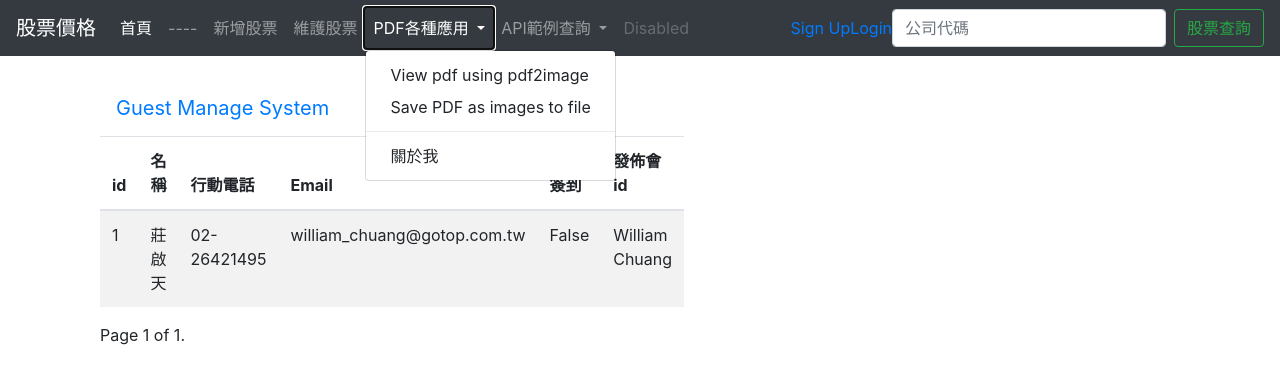
After one commit to wichuang/djangostock, a Django app: page /guest_manage in a window 1280 px wide, after a click on "PDF各種應用". The commit adds this page. Shown: the top 384 px of the page. Run offline with Django 3.2, Linux system fonts and the light colour scheme; a user stored in the database is signed in; data comes from the database, SQL or seed files in the repository; some libraries are stand-ins or nearby versions.

Commit message:
pdf read/save OK!

```diff
--- a/quotes/templates/base.html
+++ b/quotes/templates/base.html
@@ -10,6 +10,7 @@
 
     <title>股票市場 價格分析!</title>
   </head>
+
   <body>
     <nav class="navbar navbar-expand-lg navbar-dark bg-dark">
       <a class="navbar-brand" href="{% url 'home' %}">股票價格</a>
@@ -29,8 +30,16 @@
           </li>
           <a class="nav-link" href="{% url 'modi_stock' %}">維護股票 <span class="sr-only">(current)</span></a>
           </li>
-          <li class="nav-item">
-            <a class="nav-link" href="{% url 'about' %}">關於我</a>
+          <li class="nav-item dropdown">
+            <a class="nav-link dropdown-toggle" href="#" id="navbarDropdown" role="button" data-toggle="dropdown" aria-haspopup="true" aria-expanded="false">
+              PDF各種應用
+            </a>
+            <div class="dropdown-menu" aria-labelledby="navbarDropdown">
+              <a class="dropdown-item" href="{% url 'view_pdf' %}">View pdf using pdf2image</a>
+              <a class="dropdown-item" href="{% url 'save_pdf' %}">Save PDF as images to file</a>
+              <div class="dropdown-divider"></div>
+              <a class="dropdown-item" href="{% url 'about' %}">關於我</a>
+            </div>
           </li>
           <li class="nav-item dropdown">
             <a class="nav-link dropdown-toggle" href="#" id="navbarDropdown" role="button" data-toggle="dropdown" aria-haspopup="true" aria-expanded="false">
@@ -38,6 +47,7 @@
             </a>
             <div class="dropdown-menu" aria-labelledby="navbarDropdown">
               <a class="dropdown-item" href="{% url 'moi' %}">MOI補習班 api</a>
+              <a class="dropdown-item" href="{% url 'moi_quick' %}">MOI補習班 api_quick</a>
               <div class="dropdown-divider"></div>
               <a class="dropdown-item" href="{% url 'youtube' %}">Youtube api</a>
               <a class="dropdown-item" href="{% url 'facebook' %}">Facebook api</a>
@@ -49,6 +59,10 @@
           <li class="nav-item">
             <a class="nav-link disabled" href="#" tabindex="-1" aria-disabled="true">Disabled</a>
           </li>
+        </ul>
+        <ul class="nav navbar-nav navbar-right">
+          <li><a href="#"><span class="glyphicon glyphicon-user"></span> Sign Up</a></li>
+          <li><a href="#"><span class="glyphicon glyphicon-log-in"></span> Login</a></li>
         </ul>
         <form action="{% url 'home' %}" class="form-inline my-2 my-lg-0" method="POST">
             {% csrf_token %}
--- /dev/null
+++ b/quotes/templates/guest_manage.html
@@ -0,0 +1,92 @@
+{% extends "base.html" %}
+{% block content %}
+
+    <!-- 导航栏 -->
+    <nav class="navbar navbar-inverse navbar-fixed-top">
+      <div class="container">
+        <div class="navbar-header">
+          <a class="navbar-brand" href="/guest_manage/">Guest Manage System</a>
+        </div>
+        <div id="navbar" class="collapse navbar-collapse">
+          <ul class="nav navbar-nav">
+            <li><a href="/event_manage/">發佈會</a></li>
+            <li class="active"><a href="#about">來賓</a></li>
+          </ul>
+          <ul class="nav navbar-nav navbar-right">
+           <li><a href="#">{{user}}</a></li>
+           <li><a href="/logout/">退出</a></li>
+         </ul>
+        </div><!--/.nav-collapse -->
+      </div>
+    </nav>
+
+
+    <div class="container theme-showcase" role="main">
+
+      <!--发布会表单-->
+      <div class="page-header">
+        <!-- 搜索功能-->
+        <div id="navbar" class="navbar-collapse collapse">
+          <form class="navbar-form" method="get" action="/search_phone/">
+            <div class="form-group">
+              <input name="phone" type="text" placeholder="手机号" class="form-control">
+            </div>
+            <button type="submit" class="btn btn-success">搜索</button>
+          </form>
+        </div><!--/.navbar-collapse -->
+      </div>
+
+      <!--列表显示 -->
+      <div class="row">
+        <div class="col-md-6">
+          <table class="table table-striped">
+            <thead>
+              <tr>
+                <th>id</th>
+                <th>名稱</th>
+                <th>行動電話</th>
+                <th>Email</th>
+                <th>簽到</th>
+                <th>發佈會id</th>
+              </tr>
+            </thead>
+            <tbody>
+              {% for guest in guests %}
+                <tr>
+                  <td>{{ guest.id }}</td>
+                  <td>{{ guest.realname }}</td>
+                  <td>{{ guest.phone }}</td>
+                  <td>{{ guest.email }}</td>
+                  <td>{{ guest.sign }}</td>
+                  <td>{{ guest.event }}</td>
+                </tr>
+             {% endfor %}
+            </tbody>
+          </table>
+        </div>
+      </div>
+
+      <!-- 列表分页器 -->
+    <div class="pagination">
+      <span class="step-links">
+        {% if guests.has_previous %}
+          {% if phone %}
+            <a href="?phone={{ phone }}&page={{ guests.previous_page_number }}">previous</a>
+          {% else %}
+            <a href="?page={{ guests.previous_page_number }}">previous</a>
+          {% endif %}
+        {% endif %}
+          <span class="current">
+            Page {{ guests.number }} of {{ guests.paginator.num_pages }}.
+          </span>
+        {% if guests.has_next %}
+          {% if phone %}
+            <a href="?phone={{ phone }}&page={{ guests.next_page_number }}">next</a>
+          {% else %}
+            <a href="?page={{ guests.next_page_number }}">next</a>
+          {% endif %}
+        {% endif %}
+      </span>
+    </div>
+
+{% endblock %}
--- a/quotes/templates/modi_stock.html
+++ b/quotes/templates/modi_stock.html
@@ -5,7 +5,7 @@
 
 {% if ticker %}
     {% for item in ticker %}
-        : {{item}} - <a href="{% url 'del_stock' item.id %}" class="btn btn-outline-primary btn-sm">Delete {{ item }}</a><br/><br/>
+        : {{ item|lower }} - <a href="{% url 'del_stock' item.id %}" class="btn btn-outline-primary btn-sm">Delete {{ item }}</a><br/><br/>
     {% endfor %}
 {% else %}
     你沒有任何股票
--- a/quotes/templates/moi_quick.html
+++ b/quotes/templates/moi_quick.html
@@ -12,7 +12,7 @@
             {% for key, value in every_api.items %}
                 <!-- {{key}}: {{value}} -->
                 <!-- first line is field name -->
-                {{ value }};
+                {{ value|linenumbers }};
             {% endfor %}
             <br/>
         {% endfor %}
--- a/quotes/urls.py
+++ b/quotes/urls.py
@@ -1,10 +1,11 @@
 from django.urls import path
-from . import views
+from quotes import views
 
 urlpatterns = [
     path('', views.home, name="home"),
     path('about', views.about, name="about"),
     path('moi', views.moi, name="moi"),
+    path('moi_quick', views.moi_quick, name="moi_quick"),
     path('add_stock', views.add_stock, name="add_stock"),
     path('del_stock/<stock_id>', views.del_stock, name="del_stock"),
     path('modi_stock', views.modi_stock, name="modi_stock"),
@@ -12,4 +13,11 @@ urlpatterns = [
     path('facebook', views.facebook, name="facebook"),
     path('wiki_quick', views.wiki_quick, name="wiki_quick"),
     path('wiki', views.wiki, name="wiki"),
+    path('dj_test', views.dj_test, name="dj_test"),
+    path('login_action', views.login_action, name="login_action"),
+    path('event_manage', views.event_manage, name="event_manage"),
+    path('search_name', views.search_name, name="search_name"),
+    path('guest_manage', views.guest_manage, name="guest_manage"),
+    path('view_pdf', views.view_pdf, name="view_pdf"),
+    path('save_pdf', views.save_pdf, name="save_pdf"),
 ]
--- a/quotes/views.py
+++ b/quotes/views.py
@@ -1,7 +1,74 @@
-from django.shortcuts import render, redirect
+from django.shortcuts import render, redirect, get_object_or_404
 from .models import Stock
 from .forms import StockForm
 from django.contrib import messages
+from django.http import HttpResponse, HttpResponseRedirect
+from .models import Event, Guest
+from django.contrib import auth
+from django.contrib.auth.decorators import login_required
+from django.core.paginator import Paginator, EmptyPage, PageNotAnInteger
+import logging
+import tempfile
+from tkinter import *
+from tkinter import filedialog
+from datetime import datetime
+
+logger = logging.getLogger(__name__)
+
+#發佈會管理(登入後default頁面)
+@login_required
+def event_manage(request):
+    event_list = Event.objects.all()
+    username = request.session.get('username', '')
+    return render(request, "event_manage.html", {"user": username,"events":event_list})
+
+# 發佈會名稱搜尋
+@login_required
+def search_name(request):
+    username = request.session.get('username', '')
+    search_name = request.GET.get("name", "")
+    event_list = Event.objects.filter(name__contains=search_name_bytes)
+    return render(request, "event_manage.html", {"user": username,"events": event_list})
+
+# 嘉宾管理
+@login_required
+def guest_manage(request):
+    guest_list = Guest.objects.all()
+    username = request.session.get('username', '')
+
+    paginator = Paginator(guest_list, 2)
+    page = request.GET.get('page')
+    try:
+        contacts = paginator.page(page)
+    except PageNotAnInteger:
+        # 如果页数不是整型, 取第一页.
+        contacts = paginator.page(1)
+    except EmptyPage:
+        # 如果页数超出查询范围，取最后一页
+        contacts = paginator.page(paginator.num_pages)
+    return render(request, "guest_manage.html", {"user": username, "guests": contacts})
+
+
+# 嘉宾手机号的查询
+@login_required
+def search_phone(request):
+    username = request.session.get('username', '')
+    search_phone = request.GET.get("phone", "")
+    search_name_bytes = search_phone.encode(encoding="utf-8")
+    guest_list = Guest.objects.filter(phone__contains=search_name_bytes)
+
+    paginator = Paginator(guest_list, 10)
+    page = request.GET.get('page')
+    try:
+        contacts = paginator.page(page)
+    except PageNotAnInteger:
+        # If page is not an integer, deliver first page.
+        contacts = paginator.page(1)
+    except EmptyPage:
+        # If page is out of range (e.g. 9999), deliver last page of results.
+        contacts = paginator.page(paginator.num_pages)
+
+    return render(request, "guest_manage.html", {"user": username, "guests": contacts, "phone":search_phone})
 
 # Create your views here.
 def home(request):
@@ -35,6 +102,19 @@ def moi(request):
 
     return render(request, 'moi.html', {'output': output})
 
+def moi_quick(request):
+    import requests
+    import json
+
+    # api_request = requests.get("http://od.moi.gov.tw/od/data/api/EA28418E-8956-4790-BAF4-C2D3988266CC?$format=json")
+    api_request = requests.get("https://bsb.kh.edu.tw/afterschool/opendata/afterschool_json.jsp?city=24")
+
+    try:
+        output = json.loads(api_request.content)
+    except Exception as e:
+        output = "Error ... "
+
+    return render(request, 'moi_quick.html', {'output': output})
 
 def youtube(request):
     import requests
@@ -152,6 +232,85 @@ def wiki_quick(request):
 def about(request):
     return render(request, 'about.html', {})
 
+def view_pdf(request):
+    # Importing required modules
+    from PIL import Image,ImageTk
+    from pdf2image import convert_from_path
+
+    # Grab the filename of the pdf file
+    open_file = filedialog.askopenfilename(
+        initialdir='D:\\My Work\\python\\djangostock\\stocks\\',
+        title = "Open PDF File",
+        filetypes = (
+            ("PDF Files", "*.pdf"),
+            ("All Files", ("*.*"))
+        )
+    )
+
+    # Check to see if there is a file
+    if open_file:
+        # Creating Tk container
+        root = Tk()
+        # Creating the frame for PDF Viewer
+        pdf_frame = Frame(root).pack(fill=BOTH,expand=1)
+        # Adding Scrollbar to the PDF frame
+        scrol_y = Scrollbar(pdf_frame,orient=VERTICAL)
+        # Adding text widget for inserting images
+        pdf = Text(pdf_frame,yscrollcommand=scrol_y.set,bg="grey")
+        # Setting the scrollbar to the right side
+        scrol_y.pack(side=RIGHT,fill=Y)
+        scrol_y.config(command=pdf.yview)
+        # Finally packing the text widget
+        pdf.pack(fill=BOTH,expand=1)
+
+        # Here the PDF is converted to list of images
+        pages = convert_from_path(open_file, poppler_path='D:\\My Work\\python\\djangostock\\venv\\Lib\\site-packages\\pdf2image\\poppler-0.68.0\\bin',size=(800,900))
+        # Empty list for storing images
+        photos = []
+        # Storing the converted images into list
+        for i in range(len(pages)):
+            photos.append(ImageTk.PhotoImage(pages[i]))
+        # Adding all the images to the text widget
+        for photo in photos:
+            pdf.image_create(END,image=photo)
+
+            # For Seperating the pages
+            pdf.insert(END,'\n\n')
+
+        # Ending of mainloop, 讓pdf視窗一直顯示
+        mainloop()
+
+    now=datetime.now() #now變數將傳遞給pdf_image.html顯示現在時間
+    # 下列程式碼錯誤=> Tcl_AsyncDelete: async handler deleted by the wrong thread
+    # return render(request, 'pdf_image.html', locals()) #locals表示傳遞所有local變數
+    # 改為只傳遞now就OK!
+    return render(request, 'pdf_image.html', {"now": now})
+
+def save_pdf(request):
+    # Importing required modules
+    from PIL import Image,ImageTk
+    from pdf2image import convert_from_path
+
+    # Grab the filename of the pdf file
+    open_file = filedialog.askopenfilename(
+        initialdir='D:\\My Work\\python\\djangostock\\stocks\\',
+        title = "Open PDF File",
+        filetypes = (
+            ("PDF Files", "*.pdf"),
+            ("All Files", ("*.*"))
+        )
+    )
+
+    # Check to see if there is a file
+    if open_file:
+        with tempfile.TemporaryDirectory() as path:
+            # 目前報錯 PermissionError: [WinError 32] 程序無法存取檔案，因為檔案正由另一個程序使用
+            images = convert_from_path(open_file, poppler_path='D:\\My Work\\python\\djangostock\\venv\\Lib\\site-packages\\pdf2image\\poppler-0.68.0\\bin', output_folder=path, fmt="jpeg")
+            # 無法至下行指令
+            # print('path', path)
+
+    return render(request, 'pdf_image.html', {})
+
 def add_stock(request):
     import requests
     import json
@@ -186,3 +345,15 @@ def del_stock(request, stock_id):
 def modi_stock(request):
     ticker = Stock.objects.all()
     return render(request, 'modi_stock.html', {'ticker': ticker})
+
+def dj_test(request):
+    return render(request, 'dj_test.html', {})
+
+def login_action(request):
+    if request.method == 'POST':
+        username = request.POST.get('username', '')
+        password = request.POST.get('password', '')
+        if username == 'admin' and password == 'admin123':
+            return HttpResponseRedirect('event_manage')
+        else:
+            return render(request,'dj_test.html', {'error': 'username or password error!'})
--- a/requirements.txt
+++ b/requirements.txt
@@ -16,3 +16,6 @@ sqlparse==0.3.1
 toml==0.10.1
 urllib3==1.25.9
 wrapt==1.12.1
+pdf2image==1.14.0
+pillow==8.0.1
+python3-tk==8.6.0
```
Also changed, not shown: quotes/admin.py (+31 -2 lines), quotes/models.py (+40 -2 lines), quotes/templates/dj_test.html (added, +20 -0 lines), quotes/templates/event_manage.html (added, +62 -0 lines), quotes/templates/pdf_image.html (added, +19 -0 lines), stocks/settings.py (+6 -2 lines), README.md, db.sqlite3, quotes/migrations/0003_event_guest.py (added), quotes/migrations/0004_auto_20201221_1117.py (added), 1 other file.
